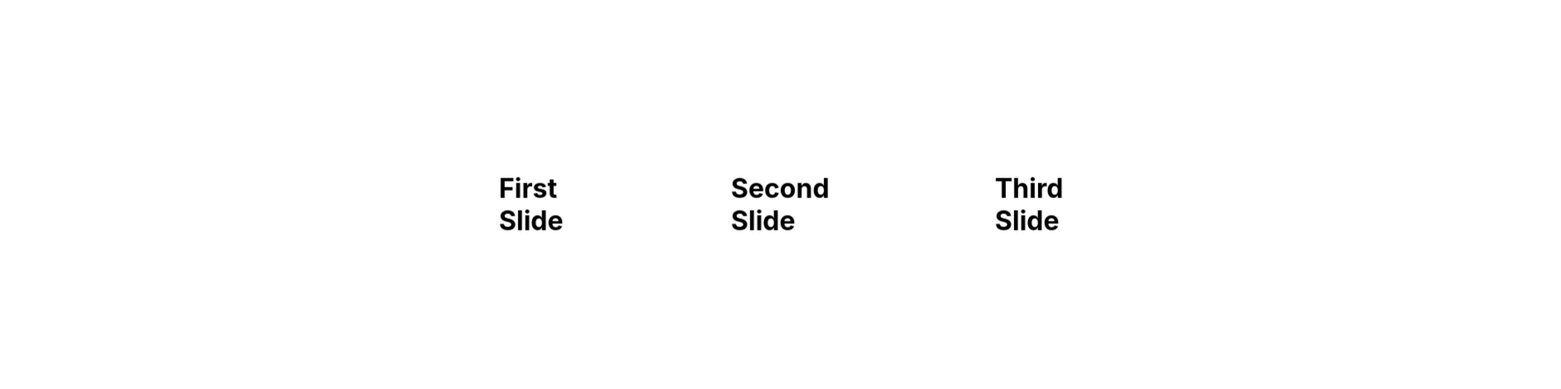
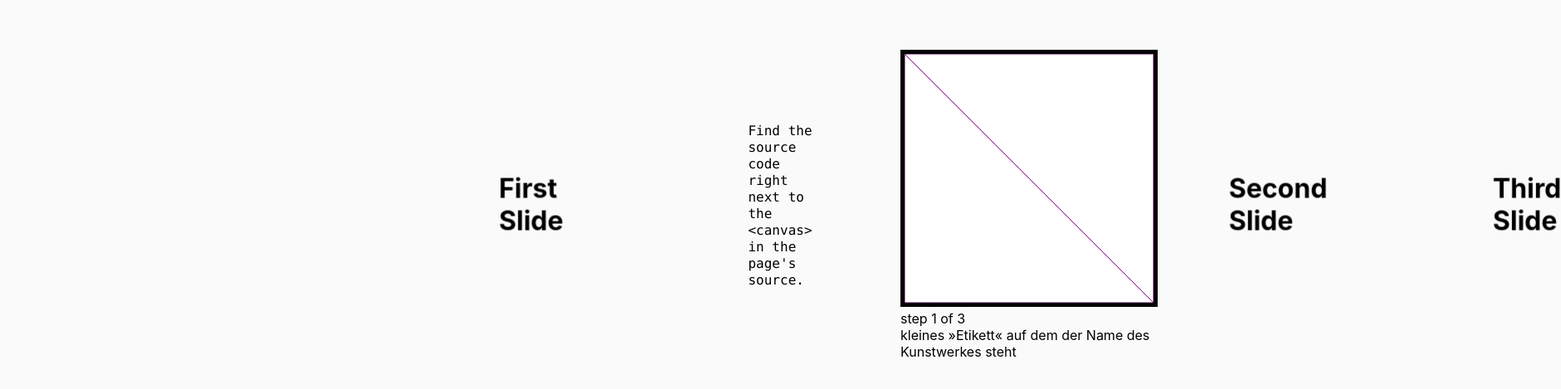
Before and after one commit to LeonardFollner/skillshare-introduction-to-2d-generative-art, a React (Create React App) app in the folder slides/: page /#/first in a window 1280 px wide. Shown: the part 153-622 px from the top of the page at 83% size, 1881 px wide, since content can reach past the window. Built offline with nearby package versions, Linux system fonts and the light colour scheme.

Commit message:
SLIDES: proof of concept for step-wise artworks

```diff
--- a/slides/package.json
+++ b/slides/package.json
@@ -36,6 +36,7 @@
     ]
   },
   "devDependencies": {
+    "classnames": "^2.3.1",
     "node-sass": "^7.0.1"
   }
 }
--- a/slides/src/App.js
+++ b/slides/src/App.js
@@ -2,6 +2,8 @@ import "./App.scss";
 import Impress from "./Impress";
 import {useEffect} from "react";
 import Slide from "./Slide";
+import PictureFrame from "./PictureFrame";
+import Lines from "./Slides/Lines";
 
 function App() {
   useEffect(() => {
@@ -18,7 +20,19 @@ function App() {
           x={0}
           y={0}
       >
-        <h1>First Slide</h1>
+          <h1>First Slide</h1>
+      </Slide>
+      <Slide
+          id="source"
+          relX={300}
+          skip
+      >
+          <code>Find the source code right next to the &lt;canvas&gt; in the page's source.</code>
+      </Slide>
+      <Slide
+          id="lines"
+      >
+        <Lines/>
       </Slide>
       <Slide
           id="second"
--- /dev/null
+++ b/slides/src/PictureFrame.jsx
@@ -0,0 +1,69 @@
+import React, {useEffect, useRef, useState} from "react";
+import "./_PictureFrame.scss";
+
+const PictureFrame = props => {
+    const debug = true;
+
+    const {
+        steps,
+        backgroundColor,
+        title,
+    } = props;
+
+    const canvasRef = useRef(null);
+    const [context, setContext] = useState(null);
+    const [currentStepIndex, setCurrentStepIndex] = useState(0);
+
+    useEffect(() => {
+        const context2D = canvasRef.current.getContext("2d");
+        setContext(context2D);
+    }, [canvasRef]);
+
+    const canvasWidth = 300;
+    const canvasHeight = 300;
+
+    const clearCanvas = () => {
+        context.beginPath();
+        context.rect(0, 0, canvasWidth, canvasHeight);
+        context.fillStyle = backgroundColor ? backgroundColor : "white";
+        context.fill();
+    };
+
+    const executeCurrentStep = () => {
+        clearCanvas();
+        step(context, canvasWidth, canvasHeight);
+    };
+
+    const step = steps[currentStepIndex];
+    if (context) {
+        executeCurrentStep();
+    }
+
+    const handleCanvasClick = () => {
+        const nextStepIndex = currentStepIndex + 1;
+
+        if (nextStepIndex < steps.length) {
+            setCurrentStepIndex(nextStepIndex);
+        } else {
+            executeCurrentStep();
+        }
+    };
+
+    return (
+        <>
+            <canvas
+                className="picture-frame"
+                ref={canvasRef}
+                width={canvasWidth}
+                height={canvasHeight}
+                onClick={handleCanvasClick}
+            />
+            {debug ? <div>step {currentStepIndex + 1} of {steps.length}</div> : null}
+            {title ? <div>{title}</div> : null}
+            <script dangerouslySetInnerHTML={{__html: step}}>
+            </script>
+        </>
+    )
+}
+
+export default PictureFrame;
--- a/slides/src/Slide.jsx
+++ b/slides/src/Slide.jsx
@@ -1,4 +1,6 @@
 import React from "react";
+import "./_Slide.scss";
+import classNames from "classnames";
 
 const Slide = (props) => {
     const {
@@ -7,12 +9,16 @@ const Slide = (props) => {
         x,
         y,
         relX,
-        relY
+        relY,
+        skip,
     } = props;
+
+    const className = classNames("step", {skip: props.skip});
+
     return (
         <div
             id={id}
-            className="step"
+            className={className}
             data-x={x}
             data-y={y}
             data-rel-x={relX}
--- /dev/null
+++ b/slides/src/Slides/Lines.jsx
@@ -0,0 +1,46 @@
+import React from "react";
+import PictureFrame from "../PictureFrame";
+
+const Lines = () => {
+    const line = (context, canvasWidth, canvasHeight) => {
+        context.moveTo(0, 0);
+        context.lineTo(canvasWidth, canvasHeight);
+        context.strokeStyle = "purple";
+        context.stroke();
+    };
+
+    const diagonalLine = (context, canvasWidth, canvasHeight) => {
+        context.moveTo(canvasWidth, 0);
+        context.lineTo(0, canvasHeight);
+        context.strokeStyle = "purple";
+        context.stroke();
+    };
+
+    const randomLine = (context, canvasWidth, canvasHeight) => {
+        if (Math.random() > 0.5) {
+            context.moveTo(canvasWidth, 0);
+            context.lineTo(0, canvasHeight);
+        } else {
+            context.moveTo(0, 0);
+            context.lineTo(canvasWidth, canvasHeight);
+        }
+        context.strokeStyle = "purple";
+        context.stroke();
+    };
+
+    const steps = [
+        line,
+        diagonalLine,
+        randomLine,
+    ];
+
+    return (
+        <PictureFrame
+            steps={steps}
+            title="kleines »Etikett« auf dem der Name des Kunstwerkes steht"
+        >
+        </PictureFrame>
+    );
+}
+
+export default Lines;
--- /dev/null
+++ b/slides/src/_PictureFrame.scss
@@ -0,0 +1,3 @@
+.picture-frame {
+  border: 5px solid black;
+}
--- /dev/null
+++ b/slides/src/_Slide.scss
@@ -0,0 +1,3 @@
+.step {
+  //background-color: white;
+}
--- a/slides/src/index.scss
+++ b/slides/src/index.scss
@@ -5,6 +5,8 @@ body {
     sans-serif;
   -webkit-font-smoothing: antialiased;
   -moz-osx-font-smoothing: grayscale;
+
+  background-color: #fafafa;
 }
 
 code {
```
Also changed, not shown: 2 other files (tests, documents, lock files or other folders).
